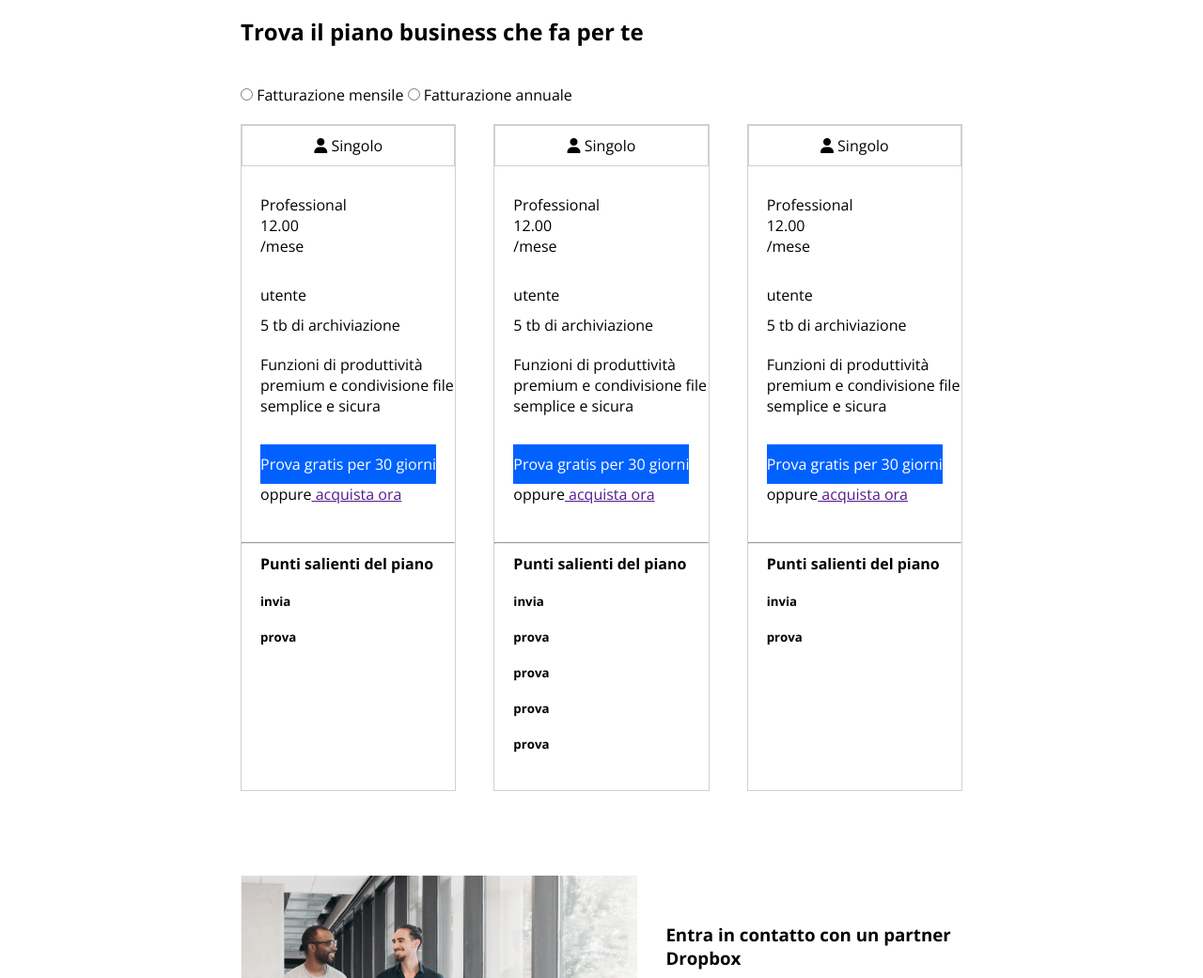
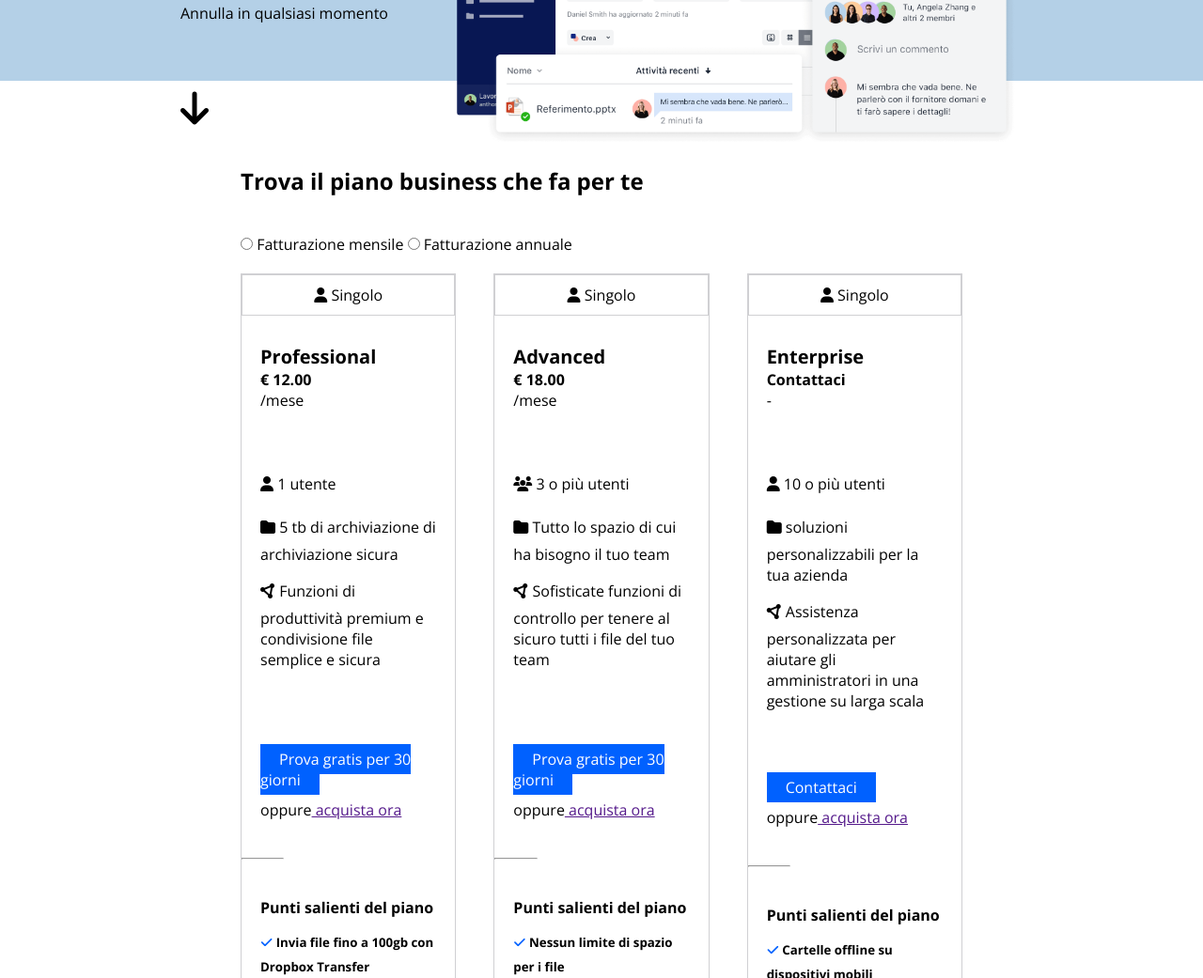
Before and after one commit to daniloeberli/htmlcss-dropbox, a plain HTML site: page index.html in a window 1280 px wide. Shown: the part 727-1768 px from the top of the page at 94% size. Drawn offline with nearby package versions, Linux system fonts and the light colour scheme.

Commit message:
colonna orizzontale piani dropbox

```diff
--- a/css/style.css
+++ b/css/style.css
@@ -57,6 +57,10 @@ ul{
     border: 1px solid black;
     text-align: center;
 }
+
+strong{
+    display: block;
+}
 /*
 Header
 */
@@ -108,9 +112,9 @@ Main
 
 .jumbo .container-big h1{
     padding-bottom: 40px;
-    font-size: 50px;
+    font-size: 77px;
     font-weight: 800;
-    padding-top: 70px;
+    padding-top: 50px;
 }
 
 .jumbo .container-big{
@@ -119,6 +123,7 @@ Main
 }
 .jumbo .col-1 p{
     padding-bottom: 20px;
+    font-size: 14px;
 }
 
 .jumbo .col-1 a{
@@ -126,10 +131,31 @@ Main
     color: white;
 }
 
+#annulla{
+    margin-top: 30px;
+    margin-bottom: 70px;
+}
+
+.jumbo .col-1 i{
+    font-size: 40px;
+}
 
 .big-col{
     width: calc(100% / 3 - 40px);
     border: 1px solid #d0d0d3;
+}
+
+.name-plan{
+    font-weight: 700;
+    font-size: 20px;
+}
+
+#box-orizzontale{
+    padding-top: 40px;
+}
+
+.big-col hr{
+    width: 20%;
 }
 
 .col-horiz-1{
@@ -143,38 +169,59 @@ Main
 .col-horiz{
     width: 100%;
     border: 1px solid #d0d0d3;
+    display: flex;
+    justify-content: space-between;
+    padding: 30px;
 }
 
+.col-horiz p{
+    padding-top: 40px;
+}
 
 #business-plan{
     padding: 90px 0;
 }
 
-#business-plan .row .col-head{
+#business-plan  .col-head{
     border: 1px solid #d0d0d3;
     text-align: center;
     padding: 10px 0;
 }
 
-#business-plan .big-col .col-body-1{
+#business-plan .big-col .col-body-1,
+#business-plan .big-col .col-body-2,
+#business-plan .big-col .col-body-3{
     padding: 30px 20px;
 
 }
 
-#business-plan .big-col .col-body-2,
+.col-body-2{
+    min-height: 300px;
+}
+
+/*#business-plan .big-col .col-body-2,
 #business-plan .big-col .col-body-3{
     padding-left: 20px;
     padding-bottom: 30px;
-}
+}*/
 
 .col-body-2 *,
 .col-body-3 *{
-    padding: 10px 0;
+    margin: 10px 0;
+}
+
+.col-body-3 i{
+    color: #0061ff;
 }
 
 #business-plan .big-col .btn a{
     color: white;
     text-decoration: none;
+}
+
+
+#business-plan .col-body-3 .btn{
+    padding: 5px 20px;
 }
 
 #business-plan .row{
@@ -258,14 +305,21 @@ Main
     background-color: #ffd830;
 }
 
-#central-box{
-    background-image: #f5f5f5;
-    padding: 40px;
+.bc{
+    background-color: #f5f5f5;
+}
+
+.p-50{
+    padding: 50px;
+}
+
+.of{
+    overflow: auto;
 }
 
 #central-box img{
     width: 50%;
-    height: 50%;
+    align-items: flex-start;
 }
 
 #logos .box{
--- a/index.html
+++ b/index.html
@@ -58,7 +58,7 @@
                     <div class="col-1">
                         <p>Finalmente tutti i tuoi strumenti, contenuti e collaboratori sono accessibili dallo stesso posto. Dropbox Business è molto di più di uno spazio di archiviazione sicuro:è un modo intelligente e integrato per per ottimizzare il flusso di lavoro esistente</p>
                         <div class="btn"><a href="">Inizia la tua prova gratuita</a></div>
-                        <div>Annulla in qualsiasi momento</div>
+                        <div id="annulla">Annulla in qualsiasi momento</div>
                         <i class="fa-solid fa-arrow-down"></i>
                     </div>
                     <div class="col-2">
@@ -83,14 +83,14 @@
                     <div class="big-col">
                         <div class="col-head"><i class="fa-solid fa-user"></i> Singolo</div>
                         <div class="col-body-1">
-                            <span>Professional</span>
-                            <div>12.00</div>
+                            <span class="name-plan">Professional</span>
+                            <strong>&euro; 12.00</strong>
                             <div>/mese</div>
                         </div>
                         <div class="col-body-2">
-                            <span>utente</span>
-                            <div>5 tb di archiviazione</div>
-                            <p>Funzioni di produttività premium e condivisione file semplice e sicura</p>
+                            <span><i class="fa-solid fa-user"></i> 1 utente</span>
+                            <div><i class="fa-solid fa-folder"></i> 5 tb di archiviazione di archiviazione sicura</div>
+                            <p><i class="fa-solid fa-circle-nodes"></i> Funzioni di produttività premium e condivisione file semplice e sicura</p>
                         </div>
                         <div class="col-body-3">
                             <div class="btn"><a href="">Prova gratis per 30 giorni</a></div>
@@ -99,22 +99,22 @@
                         <hr>
                         <div class="col-body-3">
                             <h4>Punti salienti del piano</h4>
-                            <h5>invia </h5>
-                            <h5>prova</h5>
+                            <h5><i class="fa-solid fa-check"></i> Invia file fino a 100gb con Dropbox Transfer</h5>
+                            <h5><i class="fa-solid fa-check"></i> Cartelle offline su dispositivi mobili</h5>
                         </div>
 
                     </div>
                     <div class="big-col">
                         <div class="col-head"><i class="fa-solid fa-user"></i> Singolo</div>
                         <div class="col-body-1">
-                            <span>Professional</span>
-                            <div>12.00</div>
+                            <span class="name-plan">Advanced</span>
+                            <strong>&euro; 18.00</strong>
                             <div>/mese</div>
                         </div>
                         <div class="col-body-2">
-                            <span>utente</span>
-                            <div>5 tb di archiviazione</div>
-                            <p>Funzioni di produttività premium e condivisione file semplice e sicura</p>
+                            <span><i class="fa-solid fa-users"></i> 3 o più utenti</span>
+                            <div><i class="fa-solid fa-folder"></i> Tutto lo spazio di cui ha bisogno il tuo team</div>
+                            <p><i class="fa-solid fa-circle-nodes"></i> Sofisticate funzioni di controllo per tenere al sicuro tutti i file del tuo team</p>
                         </div>
                         <div class="col-body-3">
                             <div class="btn"><a href="">Prova gratis per 30 giorni</a></div>
@@ -124,50 +124,53 @@
                         <hr>
                         <div class="col-body-3">
                             <h4>Punti salienti del piano</h4>
-                            <h5>invia </h5>
-                            <h5>prova</h5>
-                            <h5>prova</h5>
-                            <h5>prova</h5>
-                            <h5>prova</h5>
+                            <h5><i class="fa-solid fa-check"></i> Nessun limite di spazio per i file </h5>
+                            <h5><i class="fa-solid fa-check"></i> Cartelle offline per dispositivi mobili</h5>
+                            <h5><i class="fa-solid fa-check"></i> Risparmio del 50% rispetto alle iscrizioni singole</h5>
+                            <h5><i class="fa-solid fa-check"></i> Possibità di inserire nuovi membri nel team</h5>
+                            <h5><i class="fa-solid fa-check"></i> Gestione dei permessi in base al ruolo</h5>
                         </div>
 
                     </div>
                     <div class="big-col">
                         <div class="col-head"><i class="fa-solid fa-user"></i> Singolo</div>
                         <div class="col-body-1">
-                            <span>Professional</span>
-                            <div>12.00</div>
-                            <div>/mese</div>
+                            <span class="name-plan">Enterprise</span>
+                            <strong>Contattaci</strong>
+                            <div>-</div>
                         </div>
                         <div class="col-body-2">
-                            <span>utente</span>
-                            <div>5 tb di archiviazione</div>
-                            <p>Funzioni di produttività premium e condivisione file semplice e sicura</p>
+                            <span><i class="fa-solid fa-user"></i> 10 o più utenti</span>
+                            <div><i class="fa-solid fa-folder"></i> soluzioni personalizzabili per la tua azienda</div>
+                            <p><i class="fa-solid fa-circle-nodes"></i> Assistenza personalizzata per aiutare gli amministratori in una gestione su larga scala</p>
                         </div>
                         <div class="col-body-3">
-                            <div class="btn"><a href="">Prova gratis per 30 giorni</a></div>
+                            <div class="btn"><a href="">Contattaci</a></div>
                             <div>oppure<a href=""> acquista ora</a> </div>
 
                         </div>
                         <hr>
                         <div class="col-body-3">
                             <h4>Punti salienti del piano</h4>
-                            <h5>invia </h5>
-                            <h5>prova</h5>
+                            <h5><i class="fa-solid fa-check"></i> Cartelle offline su dispositivi mobili</h5>
+                            <h5><i class="fa-solid fa-check"></i> Servizio assistenza 24/h</h5>
+                            <h5><i class="fa-solid fa-check"></i> Possibilità di personalizzazione totale</h5>
                         </div>
 
                     </div>
                 </div>
 
-               <!-- <div class="row">
+                <div id="box-orizzontale">
+                    <div class="col-head">Team</div>
                     <div class="col-horiz">
-                        <div class="col-head">Team</div>
-                        <div class="row">
-                            <div class="col-horiz-1">a</div>
-                            <div class="col-horiz-2">b</div>
+                        <div>
+                            <div>Enterprise</div>
+                            <strong>Contatta l'ufficio vendite per i prezzi</strong>
+                            <p>Soluzioni personalizzate e supporto su misura per aiutare i professionisti IT nella gestione su qualsiasi scala</p>
                         </div>
+                        <div class="btn">Contatta l'ufficio vendite</div>
                     </div>
-                </div>-->
+                </div>
 
             </div>
         </section>
@@ -268,9 +271,10 @@
                         <img src="img/topps.svg" alt="logo-topps">
                     </div>
                 </div>
-                <div id="central-box" class="box">
+                <div id="central-box" class="box bc p-50 of">
                     <img src="img/designit.svg" alt="logo-designit">
-                    <p>Lorem ipsum dolor sit amet consectetur adipisicing elit. Distinctio at quos earum tempore ad minima, nesciunt dolore possimus facere nulla veritatis doloremque omnis. Sit suscipit beatae facere perspiciatis nisi reprehenderit!</p>
+                    <p>"I membri del nostro team lavorano costantemente in Paesi, fusi orari e uffici diversi. Ora molte soluzioni sono compatibili con queste esigenze, ma nessuna è facile quanto Dropbox e Dropbox Paper. Ora molte soluzioni sono compatibili con queste esigenze, ma nessuna è facile come Dropbox Paper"</p>
+                    <span>Morten Thomsen, Global It Lead</span>
                 </div>
                 <div class="box">
                     <div id="box-5" class="loghi">
```
